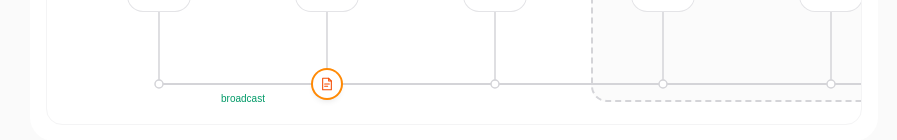
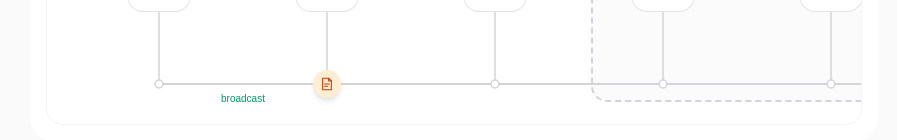
Before and after one commit to stealth14/courses-catalog, a Next.js app: page /en/diagrams/key-path in a window 1280 px wide. Shown: the part 574-714 px from the top of the page, without its empty margins (186-1083 px from the left). Built offline with nearby package versions, Linux system fonts and the light colour scheme.

Commit message:
feat: enhance Key Path Diagram with new badge tone and signed transaction timing logic

```diff
--- a/src/app/[locale]/diagrams/key-path/key-path-diagram.tsx
+++ b/src/app/[locale]/diagrams/key-path/key-path-diagram.tsx
@@ -166,6 +166,8 @@ type Actor = {
   icon: ComponentType<FirmwareIconProps>;
   /** Colours of the icon and of the pointer that shows where it is going. */
   tone: string;
+  /** Filled badge colours, used by all three travellers. */
+  badgeTone: string;
   /** Ring around the badge. */
   ring: string;
 };
@@ -181,6 +183,7 @@ const ACTORS: Actor[] = [
     label: "Unsigned transaction",
     icon: NoteIcon,
     tone: "text-orange-600",
+    badgeTone: "bg-orange-100 text-orange-700",
     ring: "ring-orange-400",
   },
   {
@@ -188,6 +191,7 @@ const ACTORS: Actor[] = [
     label: "Private key",
     icon: KeyIcon,
     tone: "text-yellow-600",
+    badgeTone: "bg-yellow-100 text-yellow-700",
     ring: "ring-yellow-400",
   },
   {
@@ -195,6 +199,7 @@ const ACTORS: Actor[] = [
     label: "Signed transaction",
     icon: SignedNoteIcon,
     tone: "text-emerald-600",
+    badgeTone: "bg-emerald-100 text-emerald-700",
     ring: "ring-emerald-400",
   },
 ];
@@ -220,6 +225,8 @@ type Geometry = {
   keyBornMs: number;
   /** When the unsigned transaction is built at Trezor Suite. */
   unsignedBornMs: number;
+  /** When the signed transaction is created on the signing chip. */
+  signedBornMs: number;
   /** When the signed transaction lands on the network, which starts the
    * broadcast. */
   travelEndMs: number;
@@ -376,7 +383,8 @@ function measure(
   const keyBornMs = unsignedDelayMs + unsignedMs + HOLD_MS;
   const keyDelayMs = keyBornMs + BIRTH_MS;
   const signStartMs = keyDelayMs + keyMs + HOLD_MS;
-  const signedDelayMs = signStartMs + SIGN_MS;
+  const signedBornMs = signStartMs + SIGN_MS;
+  const signedDelayMs = signedBornMs + BIRTH_MS;
   const travelEndMs = signedDelayMs + signedMs;
   const totalMs = travelEndMs + HOLD_MS;
 
@@ -417,13 +425,14 @@ function measure(
     tracks: {
       unsigned: track(amberPoints, 0, unsignedDelayMs, unsignedMs),
       key: track(goldPoints, keyBornMs, keyDelayMs, keyMs),
-      signed: track(greenPoints, signedDelayMs, signedDelayMs, signedMs),
+      signed: track(greenPoints, signedBornMs, signedDelayMs, signedMs),
     },
     laneY,
     totalMs,
     signStartMs,
     keyBornMs,
     unsignedBornMs,
+    signedBornMs,
     travelEndMs,
     milestones,
     signingPoint: laneStop(7),
@@ -493,7 +502,7 @@ function Traveller({
   hold?: number;
 }) {
   const Icon = actor.icon;
-  const badge = `kp-badge shadow-md ring-2 ${actor.tone} ${actor.ring}`;
+  const badge = `kp-badge shadow-md ${actor.badgeTone}`;
   const path = `path('${track.path}')`;
 
   if (rest !== undefined) {
@@ -831,8 +840,8 @@ export function KeyPathDiagram() {
           from { opacity: 0; transform: scale(0.3); }
           to { opacity: 1; transform: scale(1); }
         }
-        /* The spark that opens out of the node when the key materializes:
-           a ring that widens away and a glow that swells under it. */
+        /* A traveller materializes at its origin: a ring widens away and a
+           glow swells underneath it. */
         @keyframes kp-birth-ring {
           from { opacity: 0.9; transform: scale(0.3); }
           to { opacity: 0; transform: scale(2.2); }
@@ -876,7 +885,6 @@ export function KeyPathDiagram() {
           align-items: center;
           justify-content: center;
           border-radius: 9999px;
-          background-color: #fff;
           offset-anchor: 50% 50%;
           offset-rotate: 0deg;
           opacity: 0;
@@ -1174,11 +1182,11 @@ export function KeyPathDiagram() {
                       actor={actor}
                       track={geometry.tracks[actor.id]}
                       born={
-                        actor.id === "signed"
-                          ? undefined
-                          : actor.id === "key"
-                            ? geometry.keyBornMs
-                            : geometry.unsignedBornMs
+                        actor.id === "key"
+                          ? geometry.keyBornMs
+                          : actor.id === "unsigned"
+                            ? geometry.unsignedBornMs
+                            : geometry.signedBornMs
                       }
                       hold={
                         actor.id === "signed"
```
